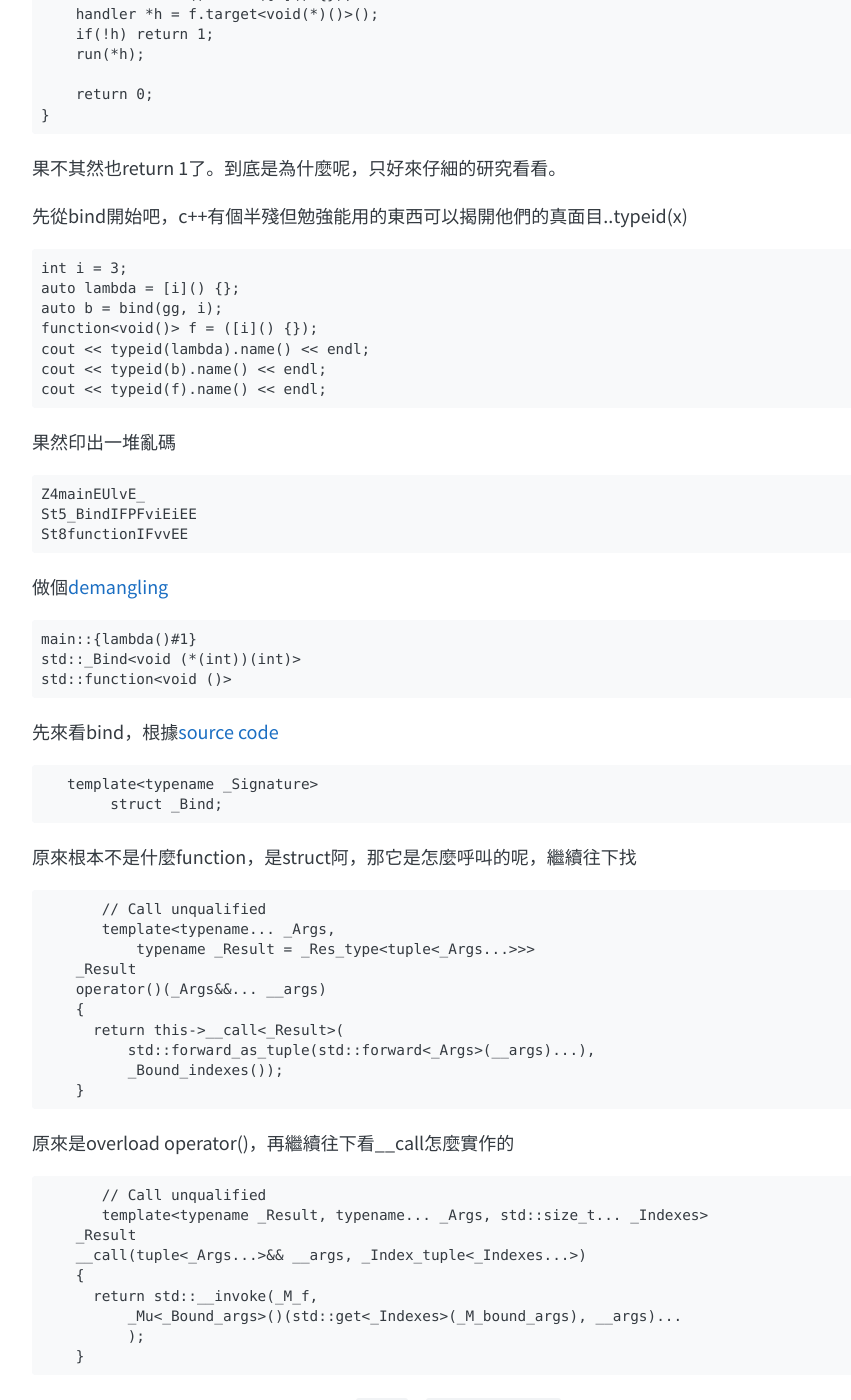
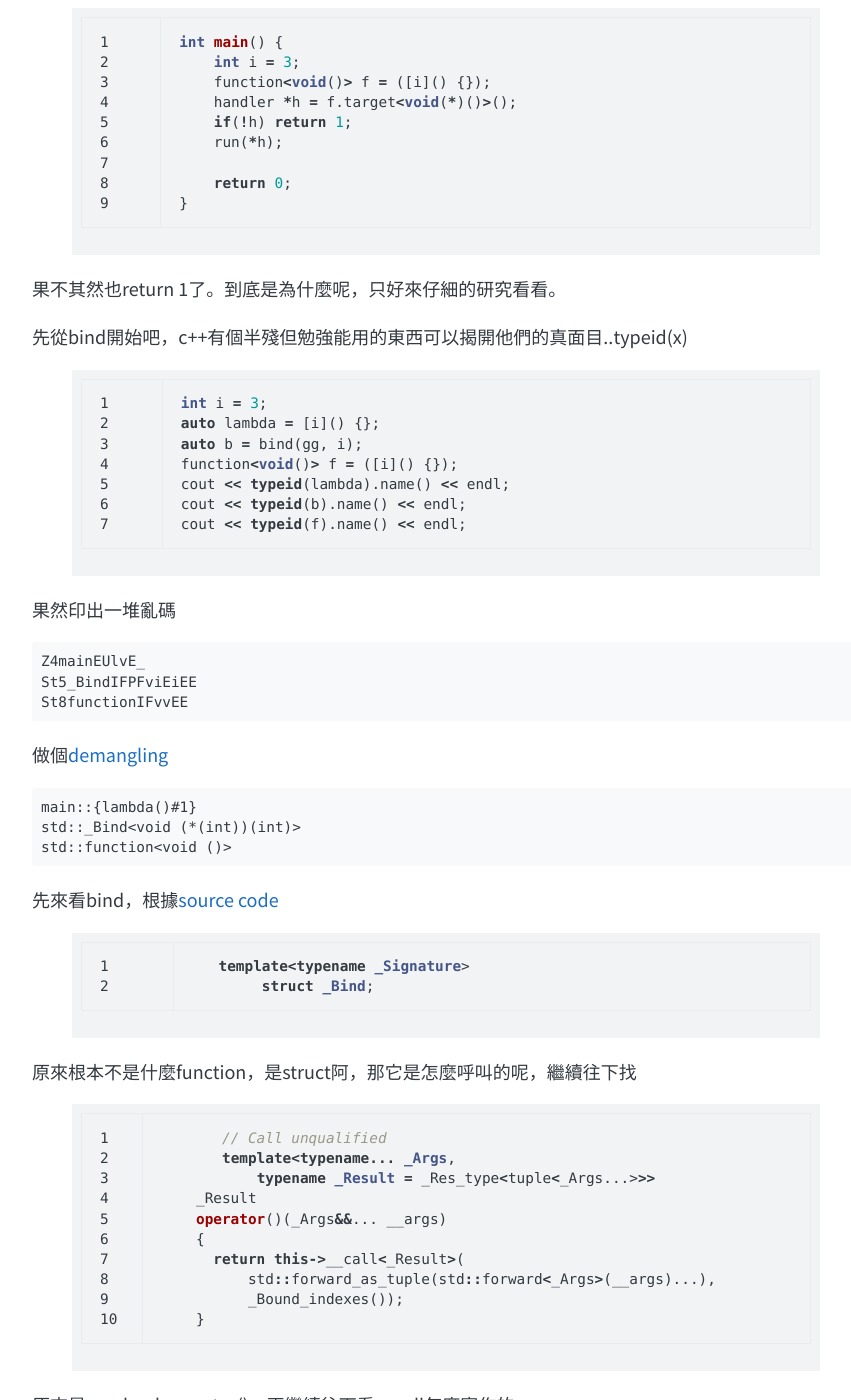
Before and after one commit to xnum/xnum.github.io, a Jekyll site: the page built from _posts/2019-12-17-cpp-function.md, in a window 1280 px wide and 1400 px high, scrolled down 1393 px. Shown: the whole window, without its empty margins (194-1045 px from the left). Built offline with Jekyll 4.4.1, drawn with Linux system fonts in a browser that asks for light colours; comment, search, counter and statistics services are not loaded; some of the changed text lies outside the part shown.

Commit message:
edit post

````diff
--- a/_posts/2019-12-17-cpp-function.md
+++ b/_posts/2019-12-17-cpp-function.md
@@ -12,7 +12,7 @@ date: 2019-12-17 00:00 +0800
 
 然而有些設計不良的API是沒有提供這個實用的方式的，於是我開始尋找使用C++的方式把這個東西丟進去，例如bind
 
-```
+{% highlight c++ linenos %}
 typedef void(* handler) ();
 
 void run(handler h)
@@ -27,7 +27,7 @@ int main() {
 
     return 0;
 }
-```
+{% endhighlight %}
 
 然後編譯器就生氣了
 
@@ -37,7 +37,7 @@ error: cannot convert ‘std::_Bind_helper<false, void (&)(int), int>::type {aka
 
 一段一開始看不太懂的錯誤，上Stack Overflow找找看，發現有人提供轉成std::function的方法，馬上抄來試試看。
 
-```
+{% highlight c++ linenos %}
 int main() {
     function<void()> f = (bind(gg, 3));
     handler *h = f.target<void(*)()>();
@@ -46,12 +46,11 @@ int main() {
 
     return 0;
 }
-
-```
+{% endhighlight %}
 
 編譯過了，但是果然return 1。沒辦法了，試試看lambda吧。
 
-```
+{% highlight c++ linenos %}
 int main() {
     int i = 3;
     function<void()> f = ([i]() {});
@@ -61,13 +60,13 @@ int main() {
 
     return 0;
 }
-```
+{% endhighlight %}
 
 果不其然也return 1了。到底是為什麼呢，只好來仔細的研究看看。
 
 先從bind開始吧，c++有個半殘但勉強能用的東西可以揭開他們的真面目..typeid(x)
 
-```
+{% highlight c++ linenos %}
 int i = 3;
 auto lambda = [i]() {};
 auto b = bind(gg, i);
@@ -75,7 +74,7 @@ function<void()> f = ([i]() {});
 cout << typeid(lambda).name() << endl;
 cout << typeid(b).name() << endl;
 cout << typeid(f).name() << endl;
-```
+{% endhighlight %}
 
 果然印出一堆亂碼
 
@@ -95,14 +94,14 @@ std::function<void ()>
 
 先來看bind，根據[source code](https://gcc.gnu.org/onlinedocs/gcc-7.4.0/libstdc++/api/a00071_source.html#l00450)
 
-```
+{% highlight c++ linenos %}
    template<typename _Signature>
         struct _Bind;
-```
+{% endhighlight %}
 
 原來根本不是什麼function，是struct阿，那它是怎麼呼叫的呢，繼續往下找
 
-```
+{% highlight c++ linenos %}
        // Call unqualified
        template<typename... _Args,
            typename _Result = _Res_type<tuple<_Args...>>>
@@ -113,11 +112,11 @@ std::function<void ()>
           std::forward_as_tuple(std::forward<_Args>(__args)...),
           _Bound_indexes());
     }
-```
+{% endhighlight %}
 
 原來是overload operator()，再繼續往下看__call怎麼實作的
 
-```
+{% highlight c++ linenos %}
        // Call unqualified
        template<typename _Result, typename... _Args, std::size_t... _Indexes>
     _Result
@@ -127,14 +126,14 @@ std::function<void ()>
           _Mu<_Bound_args>()(std::get<_Indexes>(_M_bound_args), __args)...
           );
     }
-```
+{% endhighlight %}
 
 內部用了invoke執行該function，而參數`_M_f`和`_M_bound_args`其實是struct的member
 
-```
+{% highlight c++ linenos %}
        _Functor _M_f;
        tuple<_Bound_args...> _M_bound_args;
-```
+{% endhighlight %}
 
 而[std::function](https://gcc.gnu.org/onlinedocs/gcc-7.4.0/libstdc++/api/a06222.html#a8c5a08fdc36581c53fa597667322cf7d)其實就是個可以封裝各種functor物件或function pointer的class
 
````
